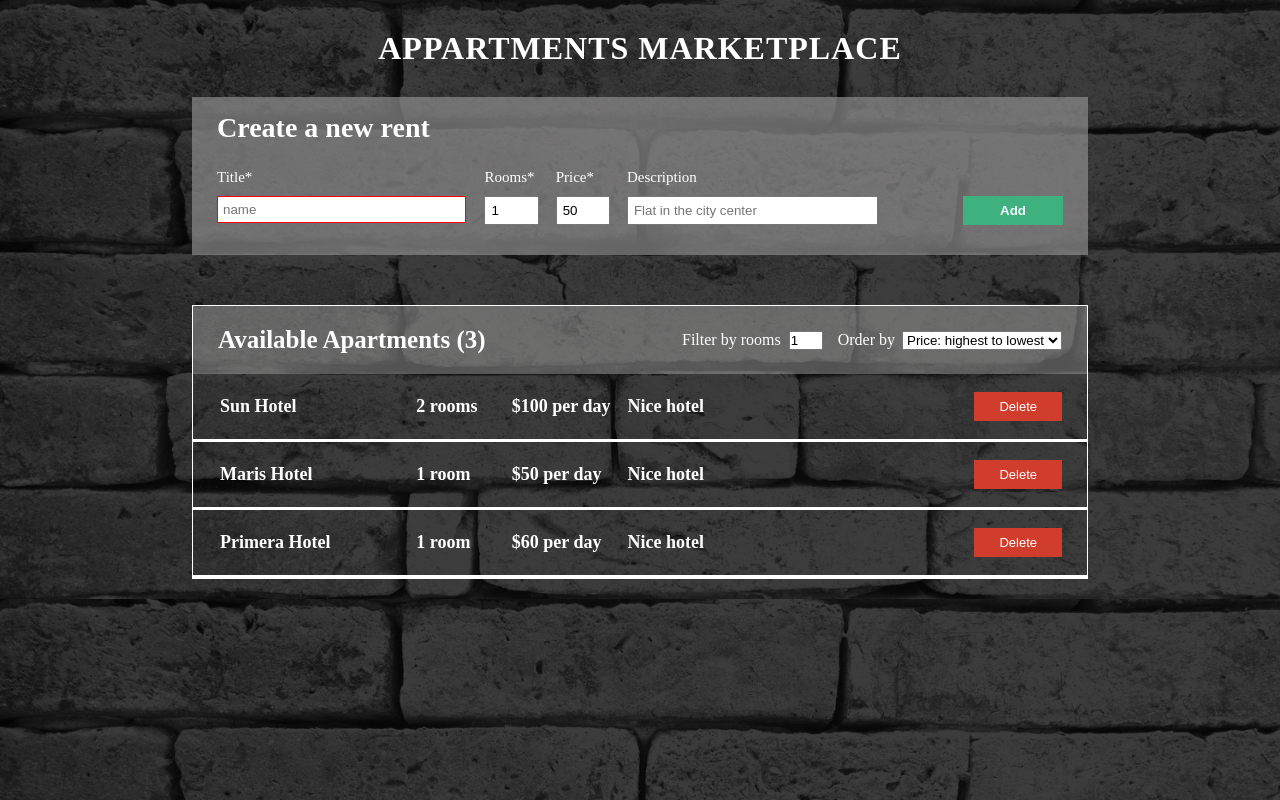
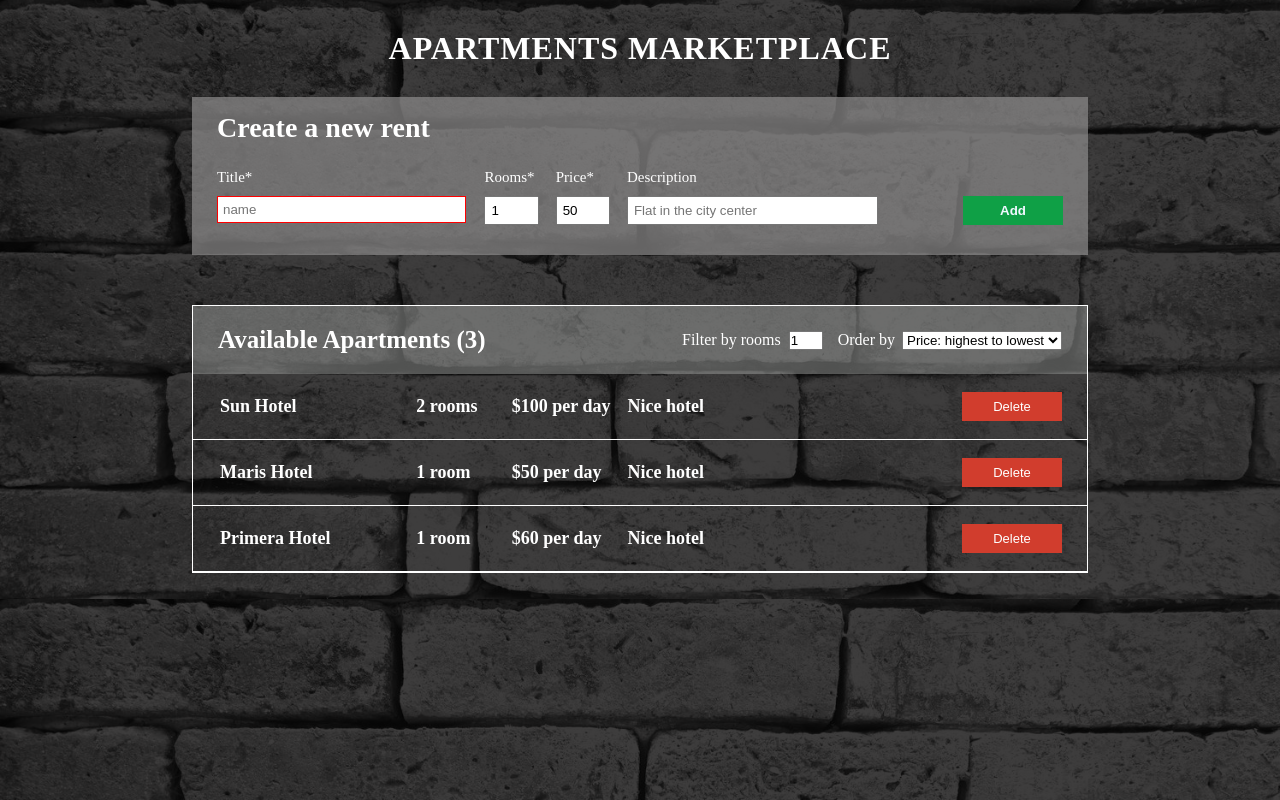
Before and after one commit to MPoliarush/Apartment_marketplace, a React (Create React App) app: page / in a window 1280 px wide. Built offline with nearby package versions, Linux system fonts and the light colour scheme.

Commit message:
design updates

```diff
--- a/src/App.js
+++ b/src/App.js
@@ -57,7 +57,7 @@ const removeItem=(deletedItemID)=>{
 
   return (
     <div className='main'>
-    <h1>APPARTMENTS MARKETPLACE</h1>
+    <h1>APARTMENTS MARKETPLACE</h1>
       <Form onSubmit={addNewItem}></Form>
       <List  list={hotelsList} onDelete={removeItem}></List>
     </div>
--- a/src/components/Form.js
+++ b/src/components/Form.js
@@ -3,7 +3,7 @@ import { useState } from "react"
 const Form = (props)=>{
 
 const [newInputs, setNewInputs] = useState({
-     id:Math.random(),
+     id:'',
      name:'',
      rooms:'1',
      price:'50',
@@ -16,7 +16,7 @@ const [isPricevalid, setPricevalid] = useState(true)
 
 const titleHandler=(event)=>{
     console.log(event.target.value)
-    if (event.target.value.length>99 || event.target.value.length === 0 ){
+    if (event.target.value.length>99 || event.target.value =='' ){
         console.log(newInputs.name.length)
         setTitleValid(false)
         console.log(isTitlevalid)
@@ -30,6 +30,7 @@ const titleHandler=(event)=>{
         )
     }
     console.log(newInputs)
+
 }
 
 const roomsHandler=(event)=>{
@@ -79,10 +80,26 @@ const descrHandler=(event)=>{
 console.log(isTitlevalid,isRoomsvalid,isPricevalid)
 const submitHalndler = () =>{
     console.log(newInputs)
+    setNewInputs( prev => (
+        {...prev,
+        id: Math.random(),
+        }
+    )
+)
     if (isTitlevalid!==true || isRoomsvalid!==true || isPricevalid!==true){
         return
     }
+
     props.onSubmit(newInputs)
+
+    setNewInputs( prev => (
+        {...prev,
+            name:'',
+            rooms:'1',
+            price:'50',
+            descr:''
+        }
+    ))
 
 }
 
@@ -93,19 +110,19 @@ return (
             <div className="forms">
                 <form className="title_form">
                     <label htmlFor='title'>Title*</label>
-                    <input className={isTitlevalid==false ? 'invalid' : '' } id='title' type='text' min='1' max='99' placeholder="name" onChange={titleHandler}></input>
+                    <input className={isTitlevalid==false ? 'invalid' : '' } id='title' type='text' min='1' max='99' placeholder="name" onChange={titleHandler} value={newInputs.name}></input>
                 </form>
                 <form className="rooms_form">
                     <label htmlFor='rooms'>Rooms*</label>
-                    <input className={isRoomsvalid==false ? 'invalid' : '' } id='rooms' type='number' min='1' max='99999' step='1' defaultValue='1' placeholder="1" onChange={roomsHandler}></input>
+                    <input className={isRoomsvalid==false ? 'invalid' : '' } id='rooms' type='number' min='1' max='99999' step='1' defaultValue='1' placeholder="1" onChange={roomsHandler} value={newInputs.rooms}></input>
                 </form>
                 <form className="price_form">
                     <label htmlFor='rooms'>Price*</label>
-                    <input className={isPricevalid==false ? 'invalid' : '' } id='rooms' type='number' min='1' step='1' defaultValue='50' onChange={priceHandler}></input>
+                    <input className={isPricevalid==false ? 'invalid' : '' } id='rooms' type='number' min='1' step='1' defaultValue='50' onChange={priceHandler} value={newInputs.price}></input>
                 </form>
                 <form className="descr_form">
                     <label htmlFor='rooms'>Description</label>
-                    <input id='rooms' type='text' min='0' max='999' placeholder="Flat in the city center" onChange={descrHandler}></input>
+                    <input id='rooms' type='text' min='0' max='999' placeholder="Flat in the city center" onChange={descrHandler} value={newInputs.descr}></input>
                 </form>
             </div>
             <button type="sumbit" onClick={submitHalndler}>Add</button>
--- a/src/components/List.js
+++ b/src/components/List.js
@@ -14,7 +14,7 @@ const List = (props)=>{
     return(
         <div className='ul_wrapper'>
             <div className="ul_header">
-                <h3>Available Apartments (3)</h3>
+                <h3>Available Apartments ({props.list.length})</h3>
                 <div className='filters'>
                     <div className='roomsFilter'>
                         <span>Filter by rooms</span>
--- a/src/index.css
+++ b/src/index.css
@@ -100,12 +100,15 @@ margin-right: 30px;
   padding: 7px 20px;
   font-weight: 700;
   color: aliceblue;
-  background-color: rgb(62, 177, 127);
+  background-color: rgb(15, 160, 70);
   border-style: none;
+  transition: 0.3s;
 }
 
 .form_container button:hover{
-  background-color: rgb(46, 128, 74);
+  background-color: rgb(14, 121, 55);
+  cursor: pointer;
+  transition: 0.3s;
 }
 
 
@@ -135,19 +138,25 @@ margin-right: 30px;
   display: flex;
   align-items: center;
   justify-content: space-between;
-  border-bottom: solid white;
+  border-bottom: solid white 1px;
 
 
 }
 
 .li button{
-
+  width:100px;
   padding: 7px 25px;
   background-color: rgb(209, 61, 45);
   color: white;
   font-size: 13px;
   border-style: none;
+  transition: 0.3s;
+}
 
+.li button:hover{
+  cursor: pointer;
+  background-color: rgb(204, 26, 6);
+  transition: 0.3s;
 }
 
 table{
```
